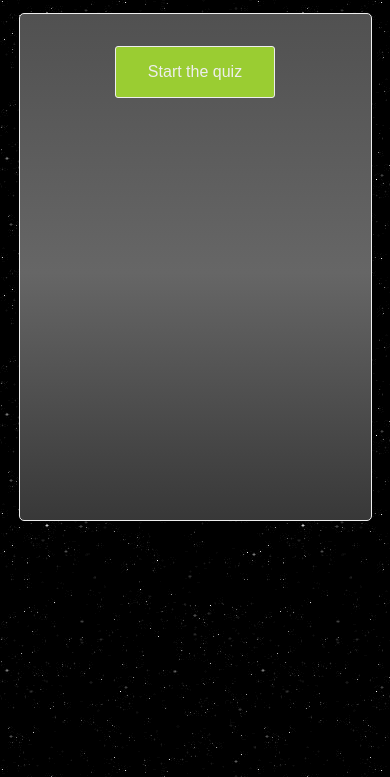
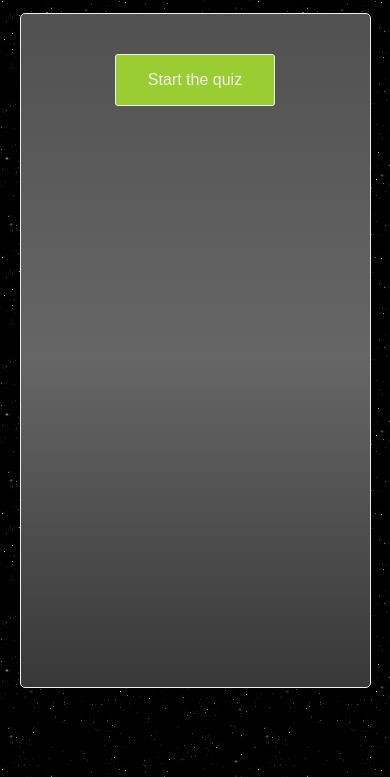
Before and after one commit to NoamAvisrur/Quiz, a plain HTML site: page index.html in a window 390 px wide. Shown: the part 67-844 px from the top of the page. Drawn offline with Linux system fonts and the light colour scheme; a web font is replaced by a local one.

Commit message:
fixed some media queries issues

```diff
--- a/maincss.css
+++ b/maincss.css
@@ -113,6 +113,9 @@ main{
 @media screen and (max-width:550px) {
     main{
         width: 90%;
+        min-height: 80vh;
+        padding: 0.5rem;
+        box-sizing: border-box;
     }
     .star_quiz_button, .next_button, .submit_button, .first_next_button {
         width: 130px;
```
